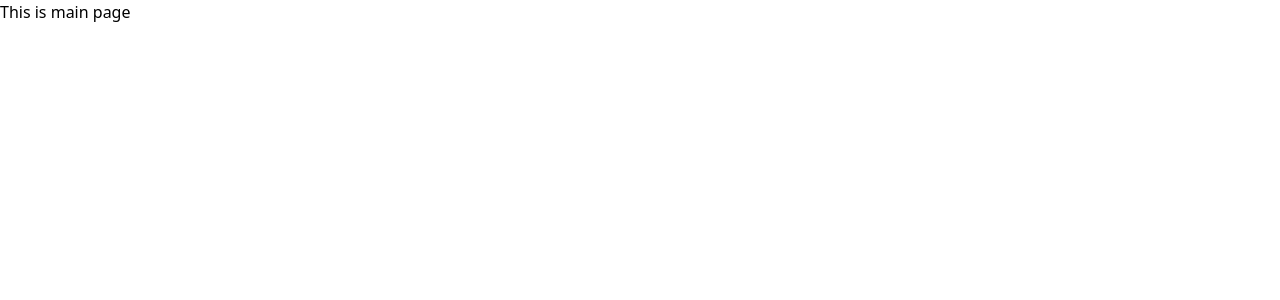
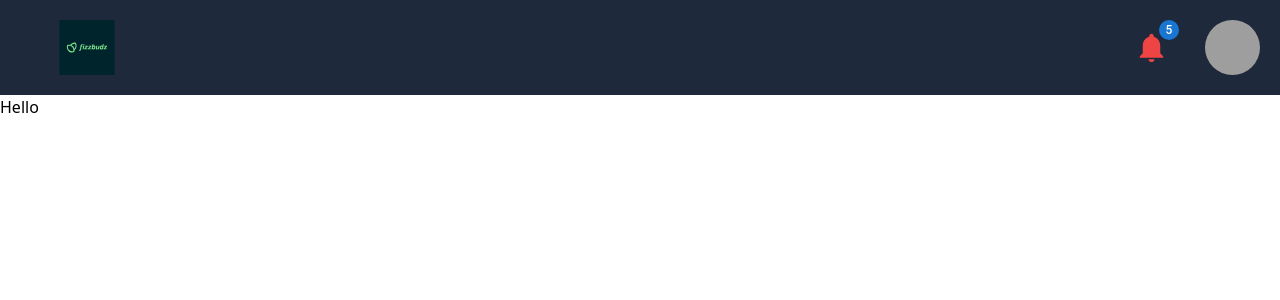
Before and after one commit to elms-labs/fizzbudz, a React (Vite) app in the folder client/: page /home in a window 1280 px wide. Shown: the top 300 px of the page. Built offline with nearby package versions, Linux system fonts and the light colour scheme; grey boxes are pictures that could not be loaded.

Commit message:
added Containers

```diff
--- a/client/package.json
+++ b/client/package.json
@@ -9,6 +9,10 @@
     "preview": "vite preview"
   },
   "dependencies": {
+    "@emotion/react": "^11.9.3",
+    "@emotion/styled": "^11.9.3",
+    "@mui/icons-material": "^5.8.4",
+    "@mui/material": "^5.9.2",
     "react": "^18.2.0",
     "react-dom": "^18.2.0",
     "react-router-dom": "^6.3.0"
--- a/client/src/components/MainPage.tsx
+++ /dev/null
@@ -1,13 +0,0 @@
-
-
-function MainPage(){
-    return (
-    <div>
-        This is main page
-    </div>
-    )
-
-}
-
-
-export default MainPage;
--- /dev/null
+++ b/client/src/containers/MainContainer.tsx
@@ -0,0 +1,7 @@
+export default function MainContainer() {
+  return (
+    <div>
+      <h1>Hello</h1>
+    </div>
+  );
+}
--- /dev/null
+++ b/client/src/containers/MainPage.tsx
@@ -0,0 +1,44 @@
+import logo from '../assets/logo.svg';
+
+import NotificationsIcon from '@mui/icons-material/Notifications';
+import { IconButton, Badge } from '@mui/material';
+
+import { Routes, Route, useNavigate } from 'react-router-dom';
+import MainContainer from './MainContainer';
+import NotificationContainer from './NotificationContainer';
+
+function MainPage() {
+  const navigate = useNavigate();
+
+  return (
+    <div>
+      <header className='bg-slate-800 flex items-center p-3 justify-between'>
+        <img className='w-[150px] h-[55px]' src={logo} alt='Logo' />
+        <nav className='flex items-center gap-5'>
+          <IconButton onClick={() => navigate('/notifications')}>
+            <Badge color='primary' badgeContent={5} max={99}>
+              <NotificationsIcon className='text-red-500' fontSize='large' />
+            </Badge>
+          </IconButton>
+
+          <IconButton>
+            <img
+              className='w-[55px] h-[55px] rounded-full'
+              src='https://avatars.githubusercontent.com/u/79150484?v=4'
+              alt=''
+            />
+          </IconButton>
+        </nav>
+      </header>
+
+      <main>
+        <Routes>
+          <Route path='/' element={<MainContainer />} />
+          <Route path='/notifications' element={<NotificationContainer />} />
+        </Routes>
+      </main>
+    </div>
+  );
+}
+
+export default MainPage;
--- /dev/null
+++ b/client/src/containers/NotificationContainer.tsx
@@ -0,0 +1,7 @@
+export default function NotificationContainer() {
+    return (
+      <div>
+        <h1>Notification</h1>
+      </div>
+    );
+  }
```
Also changed, not shown: client/src/App.tsx (+10 -14 lines), 1 other file (tests, documents, lock files or other folders).
